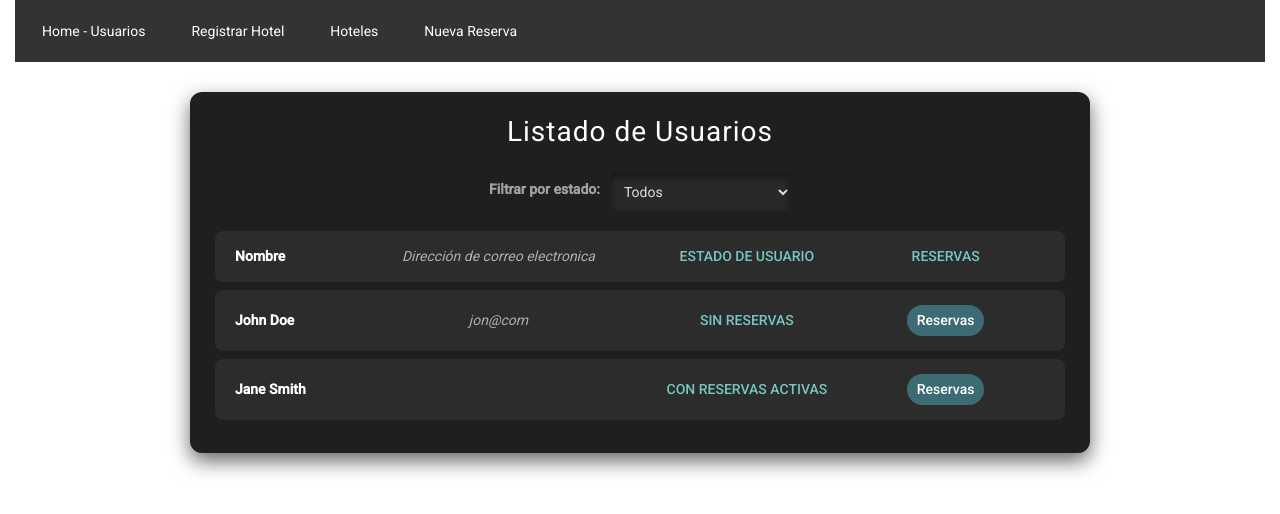
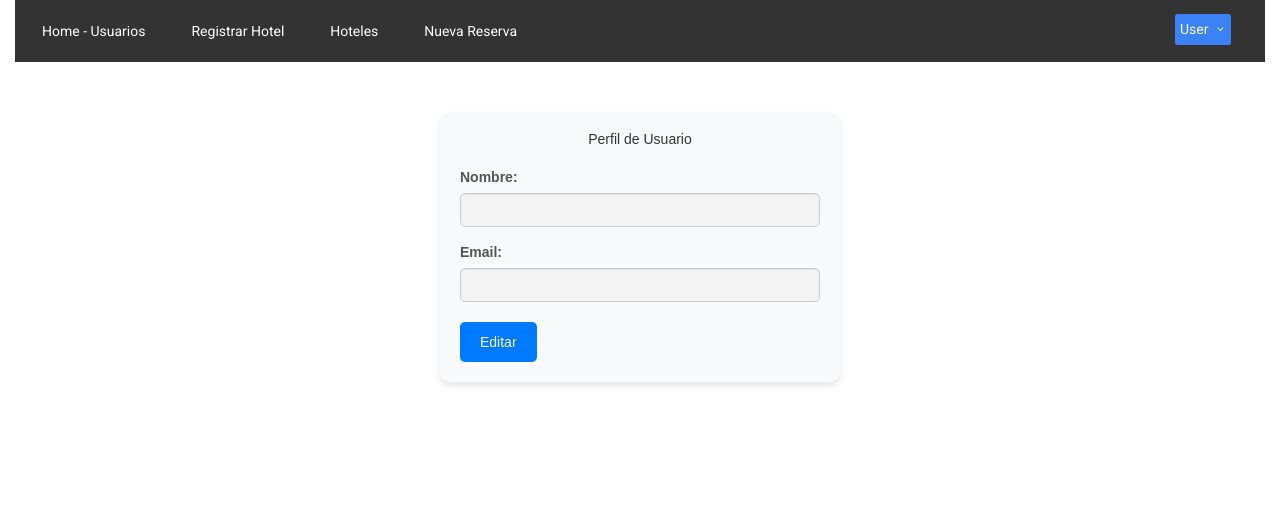
Before and after one commit to infor-uva/dbcs, an Angular app in the folder angular/RestClient/: page /register in a window 1280 px wide. Before the commit this address led to /. Shown: the top 514 px of the page. Built offline with nearby package versions, Linux system fonts and the light colour scheme; no server answers.

Commit message:
Avances en cabecera

```diff
--- a/angular/RestClient/src/app/app.routes.ts
+++ b/angular/RestClient/src/app/app.routes.ts
@@ -5,7 +5,7 @@ import { HotelRegisterComponent } from './core/features/hotel/hotel-register/hot
 import { MainPageComponent } from './core/features/user/main-page/main-page.component';
 import { BookingListComponent } from './core/features/bookings/booking-list/booking-list.component';
 import { UserBookingListComponent } from './core/features/user/user-booking-list/user-booking-list.component';
-import { UserFormComponent} from './core/features/user/user-form/user-form.component';
+import { UserFormComponent } from './core/features/user/user-form/user-form.component';
 
 export const routes: Routes = [
   {
@@ -41,6 +41,10 @@ export const routes: Routes = [
     component: UserFormComponent,
   },
   {
+    path: 'register',
+    component: UserFormComponent,
+  },
+  {
     path: '**',
     redirectTo: '',
     pathMatch: 'full',
--- a/angular/RestClient/src/app/core/features/user/main-page/main-page.component.ts
+++ b/angular/RestClient/src/app/core/features/user/main-page/main-page.component.ts
@@ -1,10 +1,10 @@
 import { Component, OnInit } from '@angular/core';
-import { User, UserStateFilter } from '../../../../../types';
+import { Client, User, UserStateFilter } from '../../../../../types';
 import { FormsModule } from '@angular/forms';
 import { CommonModule } from '@angular/common';
 import { RouterModule } from '@angular/router';
 import { UserClientService } from '../../../../shared/user-client.service';
-import mockUsers from '../../../../../mocks/users.json'; // Renombrado para claridad
+import { users } from '../../../../../mocks/users'; // Renombrado para claridad
 
 @Component({
   standalone: true,
@@ -14,21 +14,22 @@ import mockUsers from '../../../../../mocks/users.json'; // Renombrado para clar
   styleUrls: ['./main-page.component.css'],
 })
 export class MainPageComponent implements OnInit {
-  users: User[] = [];
-  filteredUsers: User[] = [];
+  users: Client[] = [];
+  filteredUsers: Client[] = [];
   selectedStatus: UserStateFilter = 'All';
 
   constructor(private userClient: UserClientService) {}
 
   ngOnInit(): void {
     // Validar que el mock sea del tipo correcto
-    const isValidMock = Array.isArray(mockUsers) && mockUsers.every(user => 'id' in user && 'name' in user && 'status' in user);
-    this.users = isValidMock ? (mockUsers as User[]) : [];
+    // const isValidMock = Array.isArray(mockUsers) && mockUsers.every(user => 'id' in user && 'name' in user && 'status' in user);
+    // this.users = isValidMock ? (mockUsers as User[]) : [];
+    this.users = users;
     this.filteredUsers = [...this.users];
 
     // Sobrescribir con datos reales si están disponibles
     this.userClient.getAllUsers().subscribe({
-      next: (data: User[]) => {
+      next: (data: Client[]) => {
         this.users = data;
         this.filteredUsers = [...data];
       },
@@ -46,7 +47,7 @@ export class MainPageComponent implements OnInit {
     }
   }
 
-  getState(user: User): string {
+  getState(user: Client): string {
     switch (user.status) {
       case 'NO_BOOKINGS':
         return 'SIN RESERVAS';
--- a/angular/RestClient/src/app/core/features/user/user-form/user-form.component.html
+++ b/angular/RestClient/src/app/core/features/user/user-form/user-form.component.html
@@ -25,8 +25,9 @@
       />
     </div>
 
+    @if (isEditing) {
     <!-- Campo Contraseña Actual (solo en edición) -->
-    <div class="form-group" *ngIf="isEditing">
+    <div class="form-group">
       <label for="currentPassword">Contraseña actual:</label>
       <input
         id="currentPassword"
@@ -38,7 +39,7 @@
     </div>
 
     <!-- Campo Nueva Contraseña (solo en edición) -->
-    <div class="form-group" *ngIf="isEditing">
+    <div class="form-group">
       <label for="newPassword">Nueva contraseña:</label>
       <input
         id="newPassword"
@@ -48,35 +49,27 @@
         placeholder="Introduce tu nueva contraseña"
       />
     </div>
+    }
 
     <!-- Grupo de Botones -->
     <div class="button-group">
-      <button
-        *ngIf="!isEditing"
-        type="button"
-        class="btn btn-primary"
-        (click)="toggleEdit()"
-      >
+      @if (!isEditing) {
+      <button type="button" class="btn btn-primary" (click)="toggleEdit()">
         Editar
       </button>
-
-      <button
-        *ngIf="isEditing"
-        type="button"
-        class="btn btn-secondary"
-        (click)="cancelEdit()"
-      >
+      } @else {
+      <button type="button" class="btn btn-secondary" (click)="cancelEdit()">
         Cancelar
       </button>
 
       <button
-        *ngIf="isEditing"
         type="submit"
         class="btn btn-success"
         [disabled]="!userForm.valid"
       >
         Guardar
       </button>
+      }
     </div>
   </form>
 </div>
--- a/angular/RestClient/src/app/core/features/user/user-form/user-form.component.ts
+++ b/angular/RestClient/src/app/core/features/user/user-form/user-form.component.ts
@@ -1,6 +1,14 @@
 import { Component, OnInit } from '@angular/core';
-import { FormBuilder, FormGroup, Validators, ReactiveFormsModule, FormsModule } from '@angular/forms';
+import {
+  FormBuilder,
+  FormGroup,
+  Validators,
+  ReactiveFormsModule,
+  FormsModule,
+} from '@angular/forms';
 import { UserClientService } from '../../../../shared/user-client.service';
+import { users } from '../../../../../mocks/users';
+import { ActivatedRoute } from '@angular/router';
 
 @Component({
   standalone: true,
@@ -12,30 +20,52 @@ import { UserClientService } from '../../../../shared/user-client.service';
 export class UserFormComponent implements OnInit {
   userForm!: FormGroup;
   isEditing = false;
+  id = 0;
 
-  constructor(private fb: FormBuilder, private userService: UserClientService) {}
+  constructor(
+    private fb: FormBuilder,
+    private userService: UserClientService,
+    private route: ActivatedRoute
+  ) {}
 
   ngOnInit(): void {
     this.initializeForm();
-    // this.loadUserData();
+    this.route.paramMap.subscribe({
+      next: (params) => {
+        const id = Number(params.get('id'));
+        if (id) {
+          this.id = id;
+          this.isEditing = true;
+          this.loadUserData();
+        }
+      },
+    });
   }
 
   private initializeForm(): void {
     this.userForm = this.fb.group({
       name: [{ value: '', disabled: true }, Validators.required],
-      email: [{ value: '', disabled: true }, [Validators.required, Validators.email]],
+      email: [
+        { value: '', disabled: true },
+        [Validators.required, Validators.email],
+      ],
       currentPassword: [''], // Solo habilitado en modo edición
       newPassword: [''], // Solo habilitado en modo edición
     });
   }
 
   private loadUserData(): void {
-    this.userService.getCurrentUser().subscribe((user) => {
-      this.userForm.patchValue({
-        name: user.name,
-        email: user.email,
+    // this.userService.getCurrentUser().subscribe((user) => {
+    console.log({ id: this.id });
+    users
+      .filter((u) => u.id == this.id)
+      .slice(0)
+      .map((user) => {
+        this.userForm.patchValue({
+          name: user.name,
+          email: user.email,
+        });
       });
-    });
   }
 
   toggleEdit(): void {
--- a/angular/RestClient/src/app/core/navigation/navigation.component.html
+++ b/angular/RestClient/src/app/core/navigation/navigation.component.html
@@ -8,5 +8,63 @@
     <li>
       <a class="btn" [routerLink]="['/bookings', 'search']">Nueva Reserva</a>
     </li>
+    <li class="ml-auto">
+      @if (isLogged){
+      <!-- Dropdown para usuario registrado -->
+      <div class="relative ml-6">
+        <button
+          (click)="toggleDropdown()"
+          class="flex items-center space-x-2 p-2 bg-blue-500 text-white rounded hover:bg-blue-600 focus:outline-none"
+        >
+          <span>{{ userName }}</span>
+          <svg
+            xmlns="http://www.w3.org/2000/svg"
+            class="h-5 w-5"
+            viewBox="0 0 20 20"
+            fill="currentColor"
+          >
+            <path
+              fill-rule="evenodd"
+              d="M5.23 7.21a.75.75 0 011.06.02L10 10.94l3.71-3.71a.75.75 0 111.06 1.06l-4 4a.75.75 0 01-1.06 0l-4-4a.75.75 0 01.02-1.06z"
+              clip-rule="evenodd"
+            />
+          </svg>
+        </button>
+
+        <!-- Menú desplegable -->
+        @if (dropdownOpen) {
+        <div
+          class="absolute right-0 mt-2 w-48 bg-slate-700 border border-gray-500 rounded shadow-lg"
+        >
+          <ul>
+            <li>
+              <a
+                class="block px-4 py-2 text-sm text-gray-700 hover:bg-gray-100"
+                [routerLink]="['/bookings']"
+              >
+                Mis Reservas
+              </a>
+            </li>
+            <li>
+              <a
+                class="block px-4 py-2 text-sm text-gray-700 hover:bg-gray-100"
+              >
+                <!-- (click)="logout()" -->
+                Cerrar Sesión
+              </a>
+            </li>
+          </ul>
+        </div>
+        }
+      </div>
+
+      } @else {
+      <a
+        class="btn bg-blue-500 text-white ml-6 hover:bg-blue-600"
+        [routerLink]="['/login']"
+        >Login</a
+      >
+      }
+    </li>
   </ul>
 </nav>
--- a/angular/RestClient/src/app/core/navigation/navigation.component.ts
+++ b/angular/RestClient/src/app/core/navigation/navigation.component.ts
@@ -1,5 +1,6 @@
 import { Component } from '@angular/core';
 import { Router, RouterModule } from '@angular/router';
+import { AuthClientService } from '../../shared/auth-client.service';
 @Component({
   selector: 'app-navigation',
   standalone: true,
@@ -7,4 +8,24 @@ import { Router, RouterModule } from '@angular/router';
   templateUrl: './navigation.component.html',
   styleUrl: './navigation.component.css',
 })
-export class NavigationComponent {}
+export class NavigationComponent {
+  isLogged = true;
+  userName = 'User';
+  dropdownOpen = false;
+
+  constructor(private authClient: AuthClientService) {}
+
+  toggleDropdown() {
+    this.dropdownOpen = !this.dropdownOpen;
+    this.authClient.login('migudel@dev.com', 'NQSASorry').subscribe({
+      next: (response) => {
+        console.log(response);
+        alert('OKEY! You are logged');
+      },
+      error: (error) => {
+        console.error(error);
+        alert('Error! You are not logged');
+      },
+    });
+  }
+}
--- a/angular/RestClient/src/app/shared/user-client.service.ts
+++ b/angular/RestClient/src/app/shared/user-client.service.ts
@@ -1,7 +1,7 @@
 import { HttpClient } from '@angular/common/http';
 import { Injectable } from '@angular/core';
 import { environment } from '../../../environments/environment';
-import { User, UserState } from '../../types';
+import { Client, User, UserState } from '../../types';
 
 @Injectable({
   providedIn: 'root',
@@ -18,7 +18,7 @@ export class UserClientService {
 
   // Obtener todos los usuarios
   getAllUsers() {
-    return this.http.get<User[]>(this.URI, {
+    return this.http.get<Client[]>(this.URI, {
       observe: 'body',
     });
   }
--- a/angular/RestClient/src/mocks/users.json
+++ /dev/null
@@ -1,13 +0,0 @@
-[
-    {
-      "id": 1,
-      "name": "John Doe",
-      "email": "jon@com",
-      "status": "NO_BOOKINGS"
-    },
-    {
-      "id": 2,
-      "name": "Jane Smith",
-      "status": "WITH_ACTIVE_BOOKINGS"
-    }
-  ]
--- /dev/null
+++ b/angular/RestClient/src/mocks/users.ts
@@ -0,0 +1,18 @@
+import { Client, User } from '../types';
+
+export const users: Client[] = [
+  {
+    id: 1,
+    name: 'John Doe',
+    email: 'jon@com',
+    rol: 'CLIENT',
+    status: 'NO_BOOKINGS',
+  },
+  {
+    id: 2,
+    name: 'Angela Doe',
+    email: 'angle@com',
+    rol: 'CLIENT',
+    status: 'NO_BOOKINGS',
+  },
+];
```
Also changed, not shown: angular/RestClient/src/app/shared/auth-client.service.ts (+11 -11 lines), angular/RestClient/src/types/User.d.ts (+11 -1 lines), 2 other files (tests, documents, lock files or other folders).
